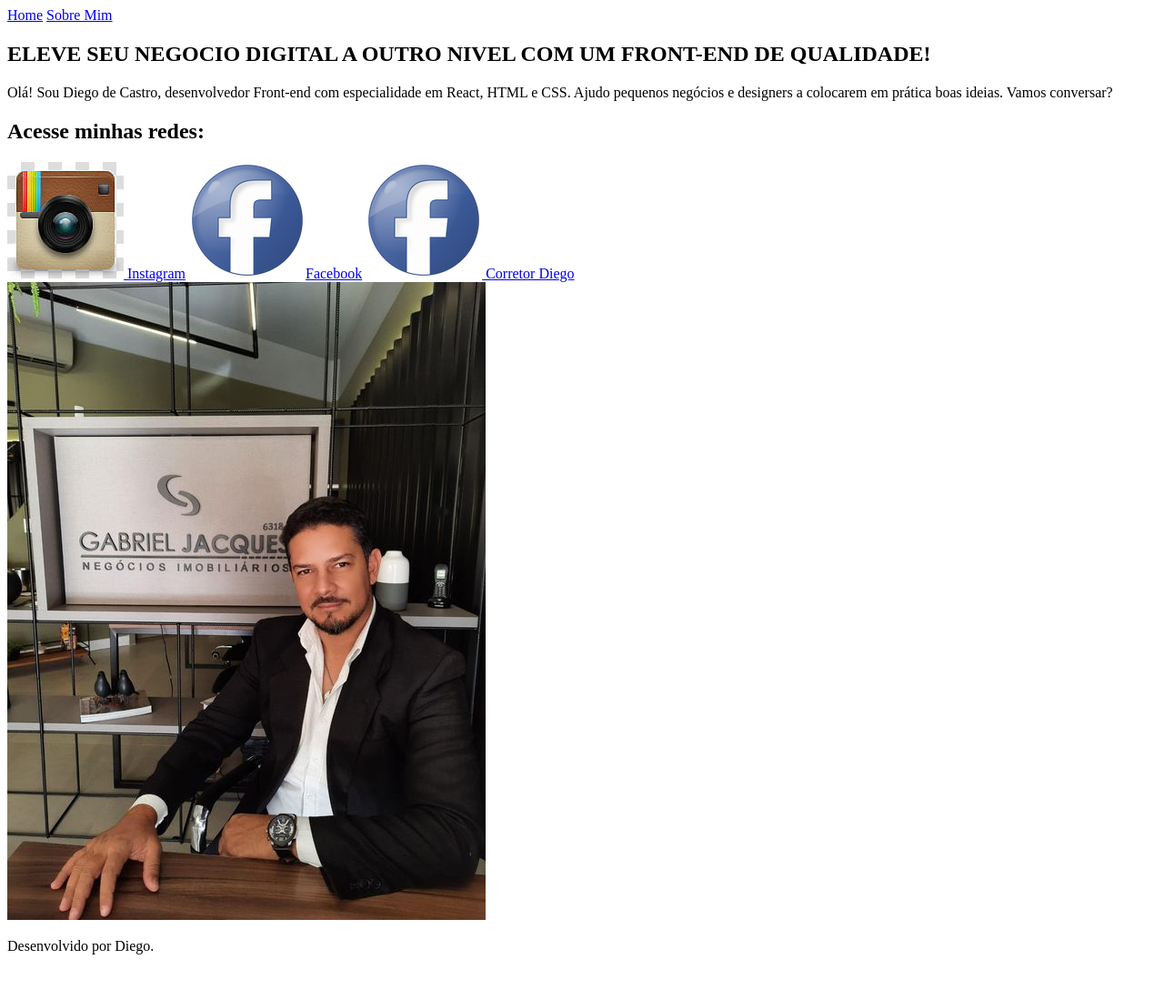
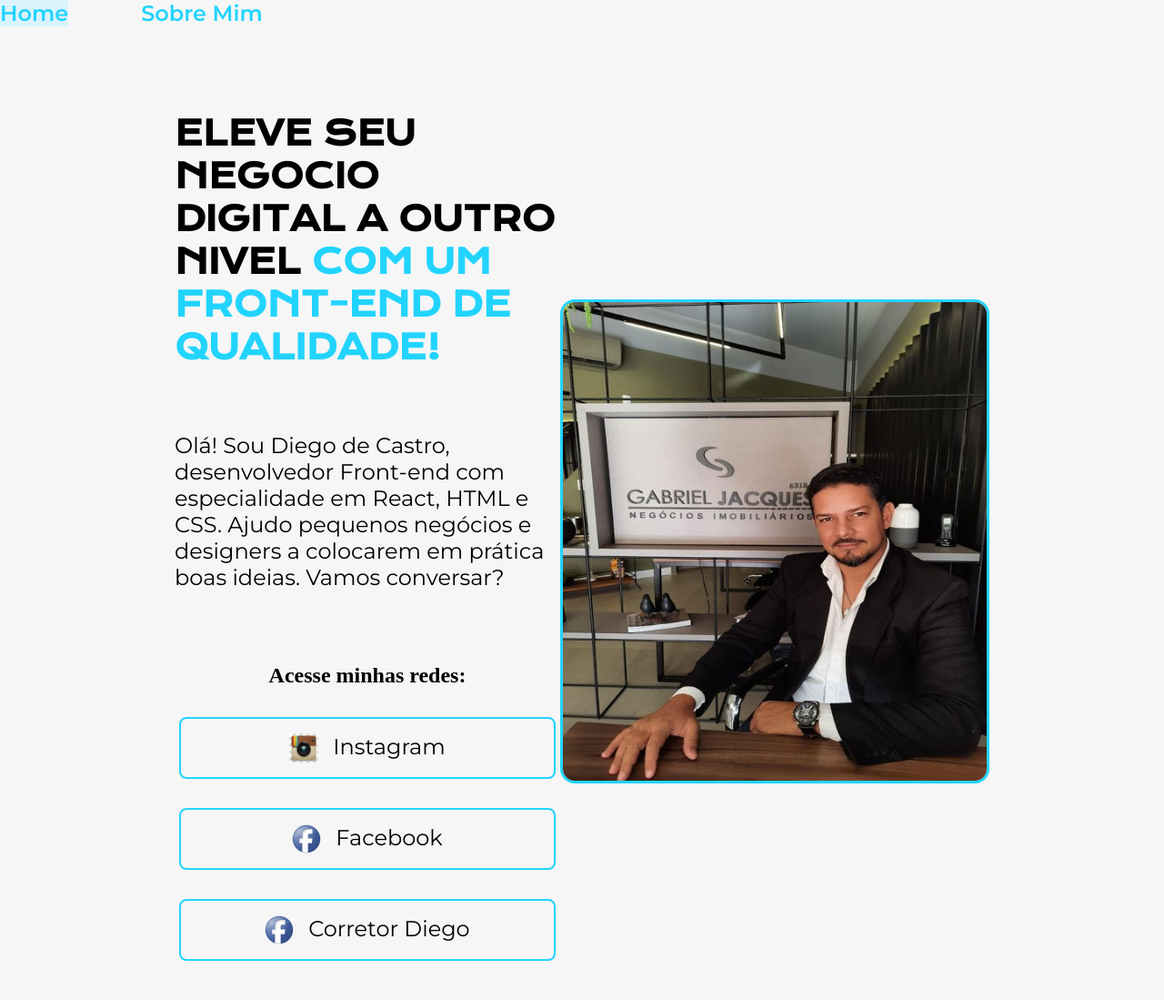
Before and after one commit to Decastrodiego1/pagina-HTML-CSS, a plain HTML site: page Index.html in a window 1280 px wide. Shown: the top 1099 px of the page at 91% size. Before the commit the page ends 1065 px from the top, so only its background shows below. Drawn offline with nearby package versions, Linux system fonts and the light colour scheme; files that its build step writes are made by us from their sources.

Commit message:
Add files via upload

```diff
--- a/Index.html
+++ b/Index.html
@@ -6,6 +6,7 @@
     <meta name="viewport" content="width=device-width, initial-scale=1.0">
     <title>portifólio</title>
     <link rel="stylesheet" href="/estilos/style.css"
+    <link rel="stylesheet" href="style.css"
 </head>
 <body>
     <header class="cabecalho">
@@ -25,10 +26,10 @@
                 <a class="apresentacao__links__link" href="https://www.facebook.com/DiegoCastroCorretor"><img class="icone" src="icone fb.png"> Corretor Diego</a>
                  </div>
                 </section>
-            <img class="dimencoes__foto" src="eu.jpg" alt="foto da joana programando"
+            <img class="dimencoes__foto" src="eu.jpg"> <alt="foto da joana programando"></alt>
             </Main>
     <footer>
-        <p class="rodapé">Desenvolvido por Diego.</p>
+        <p class="rodapé">DESENVLVIDO POR DIEGO DE CASTRO</p>
     </footer>
 </body>
 </html>
--- /dev/null
+++ b/style.css
@@ -0,0 +1,137 @@
+    @import url('https://fonts.googleapis.com/css2?family=Krona+One&family=Montserrat:wght@400;600&display=swap');
+   *{
+        margin: 0;
+        padding:0;
+    }
+
+    body {
+        box-sizing:border-box;
+        background-color:#f6f6f6;
+        color: #000000;
+        align-items :center;
+        flex-direction: column;
+    }
+}
+.titulo-destaque{
+    color: #22D4FD;
+}
+    .cabecalho {
+
+    }
+
+    .cabecalho__menu {
+        display: flex;
+        gap: 80px;
+    }
+    .cabecalho__menu__link {
+        text-decoration: none;
+        font-family: 'montserrat',sans-serif;
+        font-size: 24px;
+        font-weight: 600;
+        color:#22D4FD
+
+    }
+    .apresentacao {
+        padding:5% 15%;
+        display:flex;
+        align-items :center;
+        justify-content : space-between;
+        }
+
+
+    .apresentacao__conteudo {
+        width: 615px;
+        display: flex;
+        flex-direction: column;
+        gap: 40px;
+    }
+
+    .titulo-destaque {
+        color: #22D4FD;
+    }
+    .apresentacao__conteudo__titulo {
+        padding: 30px 0px;
+        font-size:37px;
+        font-family: 'Krona One', sans-serif;
+    }
+
+    .apresentacao__conteudo__texto {
+        font-size: 24px;
+        font-family: 'Montserrat',sans-serif;
+    }
+
+
+    .apresentacao__links {
+        padding: 40px 5px;
+        display: flex;
+        flex-direction: column;
+        justify-content: space-between;
+        align-items: center;
+        gap: 32px;
+
+    }
+    .apresentacao__subtitulo {
+    font-family: 'Krona One';
+    align-items: center;
+    font-style: sans serif;
+    font-weight: 400;
+    font-size: 24px;
+    line-height: 40px
+    }
+
+    .apresentacao__links__link {
+        /* background-color: #22D4FD; */
+        display: flex;
+        justify-content: center;
+        gap: 16px;
+        Width: 378px;
+        text-align: center;
+        border-radius: 8px;
+        border:2px solid #22D4FD;
+        font-size: 24px;
+        font-weight: 600px;
+        Padding: 16px;
+        text-decoration: none;
+        Color:#000000;
+        font-family:'Montserrat',sans-serif ;
+        ; }
+
+       a:hover {
+        background-color: #daf3fd;
+       }
+      .apresentacao__links__link {
+
+
+        background-color: #f6f6f6;
+      }
+
+        .icone {
+            width: 32px;
+            height: 32px;
+            flex-shrink: 0;
+        }
+
+        .dimencoes__foto {
+                width: 400.705px;
+                height: 532px;
+                flex-shrink: 0;
+                border-radius: 16px;
+                width : 466px;
+                height: 526px;
+                flex-shrink: 0;
+                border-radius: 16px;
+                border: 3px solid #22D4FD;
+
+        }
+
+.rodapé {
+    color:#f6f6f6;
+    background-color: #000000;
+    font-family: Montserrat;
+    font-size: 24px;
+    font-weight: 400;
+    line-height: 36px;
+    letter-spacing: 0em;
+    text-align: center;
+
+}
```
Also changed, not shown: about.html (added, +32 -0 lines).
